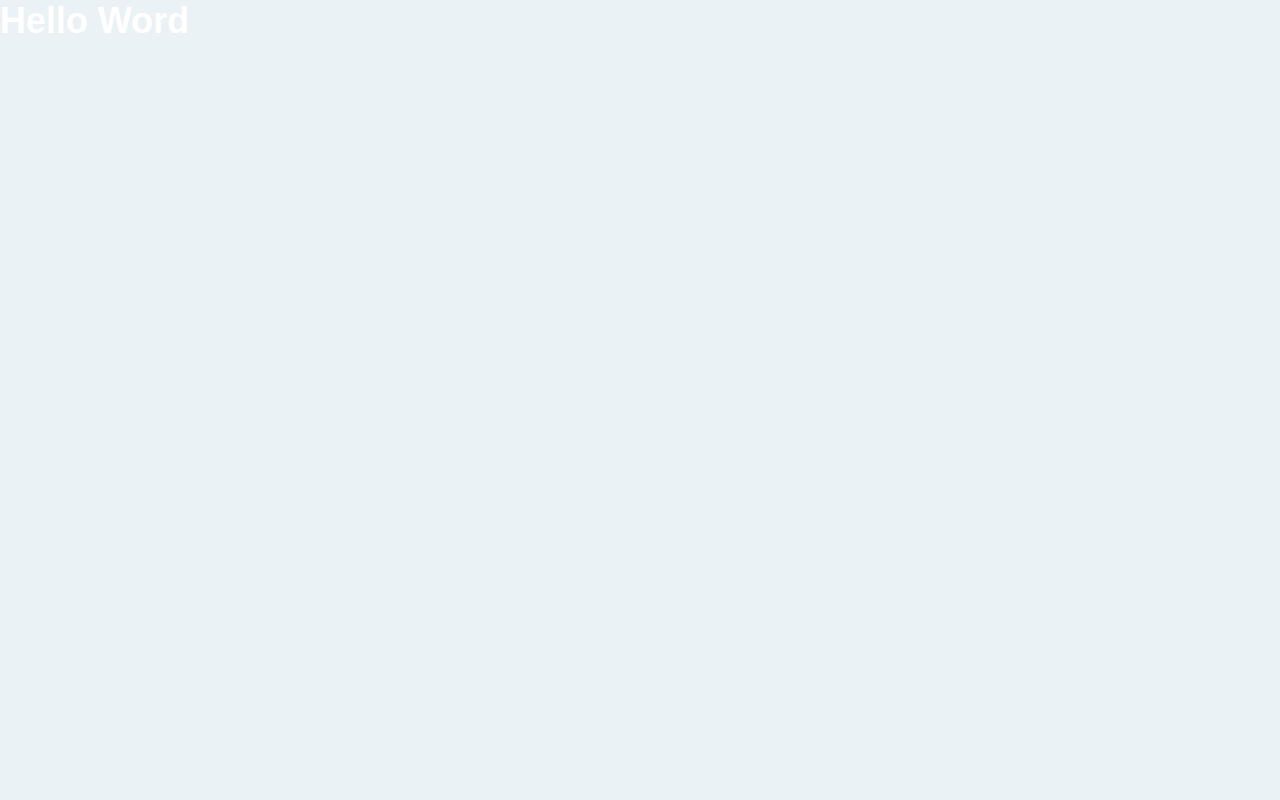
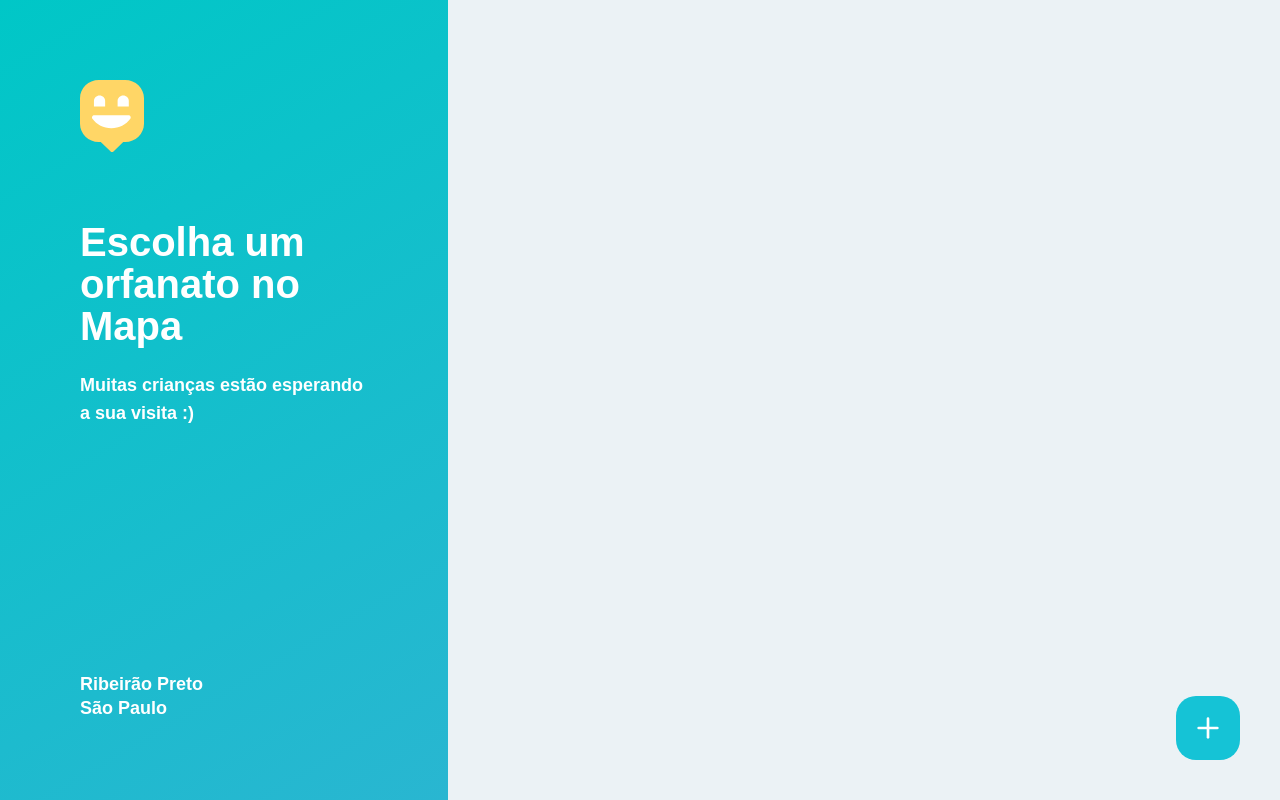
Before and after one commit to alvaroico/NextLevelWeek3, a React (Create React App) app in the folder web/: page /app in a window 1280 px wide. Built offline with nearby package versions, Linux system fonts and the light colour scheme; the HTML template or start-up script is replaced by a standard one.

Commit message:
Pagina APP CSS

```diff
--- a/web/src/pages/OrphanagesMap.tsx
+++ b/web/src/pages/OrphanagesMap.tsx
@@ -1,8 +1,31 @@
 import React from 'react';
+import { Link } from 'react-router-dom';
+import { FiPlus } from 'react-icons/fi';
+
+import '../styles/pages/orphanages-map.css'
+import mapMarkerImg from '../images/map-marker.svg'
 
 function OrphanageMap() {
   return (
-    <h1>Hello Word</h1>
+    <div id="page-map">
+      <aside>
+        <header>
+          <img src={mapMarkerImg} alt="Happy" />
+
+          <h2>Escolha um orfanato no Mapa</h2>
+          <p>{"Muitas crianças estão esperando a sua visita :)"}</p>
+        </header>
+
+        <footer>
+          <strong>Ribeirão Preto</strong>
+          <span>São Paulo</span>
+        </footer>
+      </aside>
+      <div></div>
+      <Link to="" className="create-orphanage" >
+        <FiPlus size={32} color="#FFF" />
+      </Link>
+    </div>
   )
 }
 
--- /dev/null
+++ b/web/src/styles/pages/orphanages-map.css
@@ -0,0 +1,61 @@
+#page-map{
+  width: 100vw;
+  height: 100vh;
+
+  position: relative;
+  display: flex;
+}
+
+#page-map aside {
+  width: 448px;
+  background: linear-gradient(329.54deg, #29B6D1 0%, #00C7C7 100%);
+  padding: 80px;
+
+  display: flex;
+  flex-direction: column;
+  justify-content: space-between;
+}
+
+#page-map aside h2 {
+  font-size: 40px;
+  font-weight: 800;
+  line-height: 42px;
+  margin-top: 64px;
+}
+
+#page-map aside p {
+  line-height: 28px;
+  margin-top: 24px;
+}
+
+#page-map aside footer {
+  display: flex;
+  flex-direction: column;
+
+  line-height: 24px;
+}
+
+#page-map aside strong {
+  font-weight: 800;
+}
+
+#page-map .create-orphanage {
+  position: absolute;
+  right: 40px;
+  bottom: 40px;
+
+  width: 64px;
+  height: 64px;
+  background: #15c3d6;
+  border-radius: 20px;
+
+  display: flex;
+  justify-content: center;
+  align-items: center;
+
+  transition: background-color 0.2s;
+}
+
+#page-map .create-orphanage:hover {
+  background: #17d6eb;
+}
```
